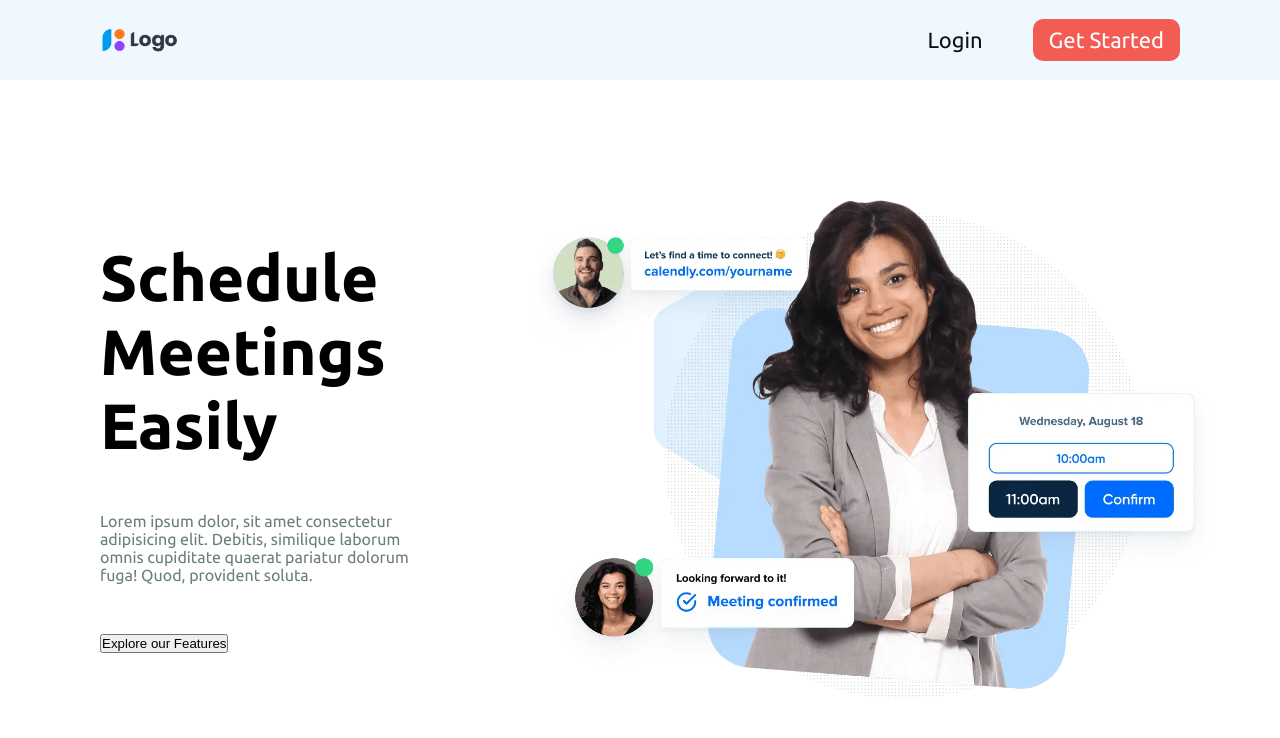
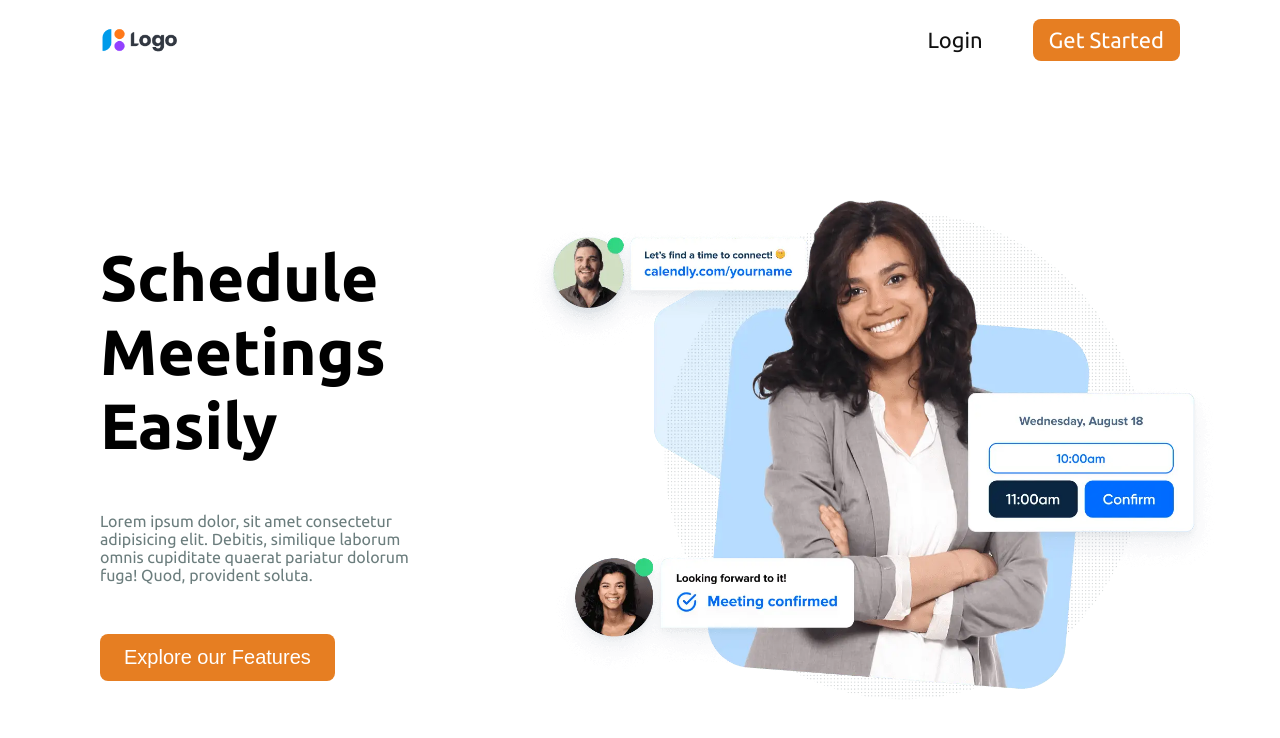
Before and after one commit to shivam907/scheduler-frontend, a plain HTML site: page index.html in a window 1280 px wide. Drawn offline with Linux system fonts and the light colour scheme.

Commit message:
An Update

```diff
--- a/style.css
+++ b/style.css
@@ -8,13 +8,14 @@ body {
 }
 
 nav {
+  /* background-color: #fdf2e9; */
   width: 100%;
   height: 10vh;
   display: flex;
   align-items: center;
   justify-content: space-between;
   /* flex-direction: column; */
-  background-color: aliceblue;
+  /* background-color: aliceblue; */
   padding: 0 100px;
 }
 
@@ -42,12 +43,20 @@ nav {
   text-decoration: none;
   padding: 8px 16px;
   /* background-color: #ed6a5e; */
-  background-color: #f25c54;
-  border-radius: 10px;
+  background-color: #e67e22;
+  border-radius: 8px;
+}
+.login:hover {
+  color: #e67e22;
+}
+
+.signUp:hover {
+  background-color: #cf711f;
 }
 
 .hero {
-  height: 100vh;
+  /* background-color: #fdf2e9; */
+  height: 90vh;
   display: flex;
   gap: 100px;
   /* align-items: center; */
@@ -78,4 +87,15 @@ nav {
 }
 
 .btn {
+  padding: 12px 24px;
+  font-size: 20px;
+  cursor: pointer;
+  background-color: #e67e22;
+  color: #fff;
+  border-radius: 8px;
+  border: none;
 }
+
+.btn:hover {
+  background-color: #cf711f;
+}
```
